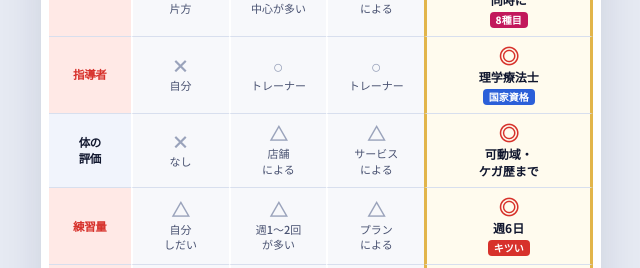
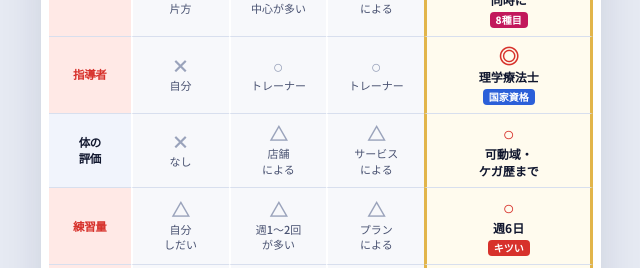
Before and after one commit to onnu0103/big3-coaching, a plain HTML site: page lp/index.html in a window 1280 px wide. Shown: the part 9560-9828 px from the top of the page, 319-959 px from the left. Drawn offline with nearby package versions, Linux system fonts and the light colour scheme; a web font is replaced by a local one.

Commit message:
LP: 比較表の「体の評価」と「練習量」を◎から○に
向き不向きがあるため

Co-Authored-By: Claude Opus 5.5 <noreply@anthropic.com>
Claude-Session: https://claude.ai/code/session_01RuTJSqgvBfDPYyPGup4Viu

```diff
--- a/lp/index.html
+++ b/lp/index.html
@@ -824,8 +824,8 @@
     <tbody>
       <tr class="hl"><th scope="row">目的</th><td class="self"><span class="mk">△</span>どちらか<br>片方</td><td class="self"><span class="mk">△</span>体型づくり<br>中心が多い</td><td class="self"><span class="mk">△</span>プラン<br>による</td><td class="me"><span class="mk">◎</span>重量と体を<br>同時に<i class="tg t4">8種目</i></td></tr>
       <tr class="hl"><th scope="row">指導者</th><td class="self"><span class="mk">×</span>自分</td><td class="self"><span class="mk">○</span>トレーナー</td><td class="self"><span class="mk">○</span>トレーナー</td><td class="me"><span class="mk">◎</span>理学療法士<i class="tg t1">国家資格</i></td></tr>
-      <tr><th scope="row">体の<br>評価</th><td class="self"><span class="mk">×</span>なし</td><td class="self"><span class="mk">△</span>店舗<br>による</td><td class="self"><span class="mk">△</span>サービス<br>による</td><td class="me"><span class="mk">◎</span>可動域・<br>ケガ歴まで</td></tr>
-      <tr class="hl"><th scope="row">練習量</th><td class="self"><span class="mk">△</span>自分<br>しだい</td><td class="self"><span class="mk">△</span>週1〜2回<br>が多い</td><td class="self"><span class="mk">△</span>プラン<br>による</td><td class="me"><span class="mk">◎</span>週6日<i class="tg t2">キツい</i></td></tr>
+      <tr><th scope="row">体の<br>評価</th><td class="self"><span class="mk">×</span>なし</td><td class="self"><span class="mk">△</span>店舗<br>による</td><td class="self"><span class="mk">△</span>サービス<br>による</td><td class="me"><span class="mk">○</span>可動域・<br>ケガ歴まで</td></tr>
+      <tr class="hl"><th scope="row">練習量</th><td class="self"><span class="mk">△</span>自分<br>しだい</td><td class="self"><span class="mk">△</span>週1〜2回<br>が多い</td><td class="self"><span class="mk">△</span>プラン<br>による</td><td class="me"><span class="mk">○</span>週6日<i class="tg t2">キツい</i></td></tr>
       <tr class="hl"><th scope="row">期間</th><td class="self"><span class="mk">×</span>決まって<br>いない</td><td class="self"><span class="mk">△</span>契約<br>による</td><td class="self"><span class="mk">△</span>月額で<br>続くことが多い</td><td class="me"><span class="mk">◎</span>16週間で区切る<i class="tg t3">短期間</i></td></tr>
       <tr><th scope="row">重さ</th><td class="self"><span class="mk">×</span>その日の<br>感覚</td><td class="self"><span class="mk">○</span>トレーナー<br>が決める</td><td class="self"><span class="mk">△</span>プラン<br>による</td><td class="me"><span class="mk">◎</span>毎週のルールで<br>MAXを更新</td></tr>
       <tr><th scope="row">毎日の<br>確認</th><td class="self"><span class="mk">×</span>なし</td><td class="self"><span class="mk">△</span>来店<br>した日</td><td class="self"><span class="mk">△</span>プラン<br>による</td><td class="me"><span class="mk">◎</span>日報に<br>毎日返信</td></tr>
```
